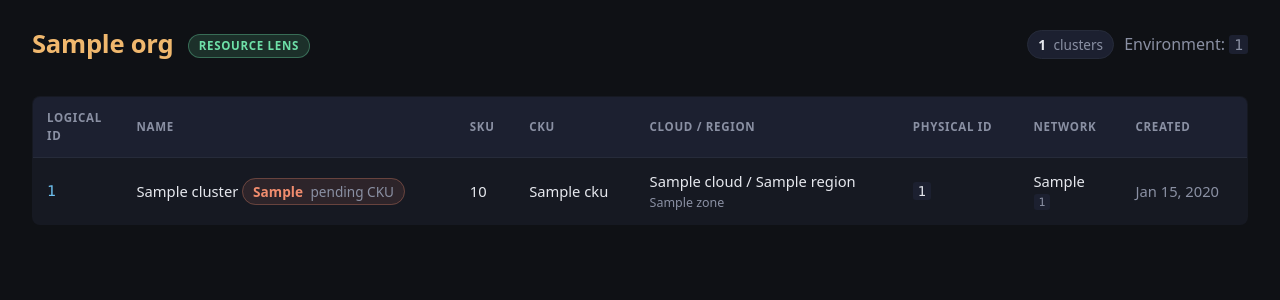
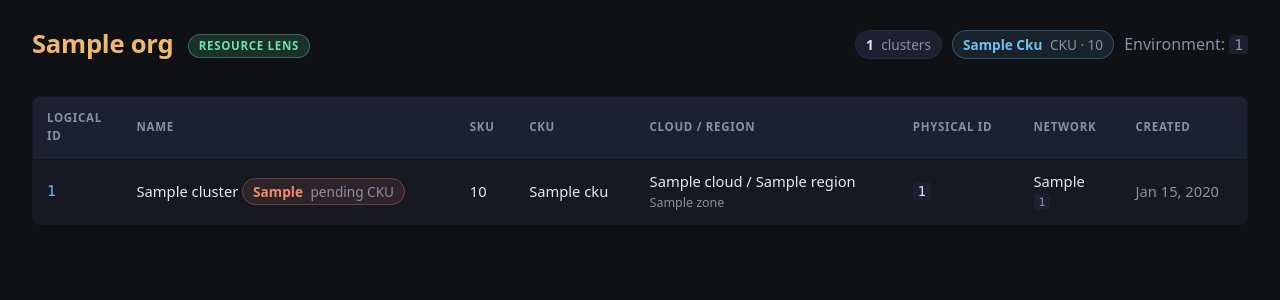
Before and after one commit to ndeshpande-cflt/csta-copilot, a Flask app: template resource-lens/templates/metric_clusters.html in a window 1280 px wide. Shown: the part 47-347 px from the top of the page. Run offline with Flask 3, Linux system fonts and the light colour scheme; the template is opened without the code that fills it: most values are stand-ins (such as "Sample title", 1, 10 or a date in 2020); some libraries are stand-ins or nearby versions.

Commit message:
recent changes

```diff
--- a/resource-lens/app.py
+++ b/resource-lens/app.py
@@ -1038,8 +1038,21 @@ def metric_clusters(slug, env_id):
     # Per-cluster usage is fetched lazily by the page (see the /usage endpoint
     # below) so the listing renders immediately instead of blocking on a
     # cloud-obs call per cluster.
+    # Total provisioned CKUs grouped by SKU, shown in the header. Only clusters
+    # with a real CKU count contribute (elastic SKUs have none).
+    cku_by_sku = {}
+    for c in clusters:
+        cku = c.get("cku")
+        if isinstance(cku, (int, float)) and cku > 0:
+            sku = (c.get("sku") or "unknown")
+            cku_by_sku[sku] = cku_by_sku.get(sku, 0) + cku
+    cku_summary = sorted(
+        ({"sku": k, "cku": v} for k, v in cku_by_sku.items()),
+        key=lambda e: -e["cku"],
+    )
     return render_template(
         "metric_clusters.html", org=org, env_id=env_id, clusters=clusters,
+        cku_summary=cku_summary,
     )
 
 
--- a/resource-lens/static/style.css
+++ b/resource-lens/static/style.css
@@ -537,6 +537,8 @@ code { font-family: var(--font-mono); background: var(--panel-2); padding: 1px 5
   border: 1px solid var(--line);
 }
 .count-pill strong { color: var(--text); font-weight: 700; margin-right: 4px; }
+.cku-pill { background: rgba(110, 193, 240, 0.10); border-color: rgba(110, 193, 240, 0.3); text-transform: capitalize; }
+.cku-pill strong { color: var(--accent-2); }
 .count-open    { background: rgba(240, 184, 110, 0.10); border-color: rgba(240, 184, 110, 0.3); }
 .count-open strong    { color: var(--accent); }
 .count-pending { background: rgba(240, 140, 110, 0.10); border-color: rgba(240, 140, 110, 0.3); }
--- a/resource-lens/templates/metric_clusters.html
+++ b/resource-lens/templates/metric_clusters.html
@@ -24,6 +24,9 @@
     </div>
     <div class="customer-counts">
       <span class="count-pill"><strong>{{ clusters|length }}</strong> clusters</span>
+      {% for s in cku_summary %}
+        <span class="count-pill cku-pill" title="Total provisioned CKUs for {{ s.sku }} clusters"><strong>{{ s.cku }}</strong> CKU · {{ s.sku }}</span>
+      {% endfor %}
       <span class="muted">Environment: <code>{{ env_id }}</code></span>
     </div>
   </div>
```
